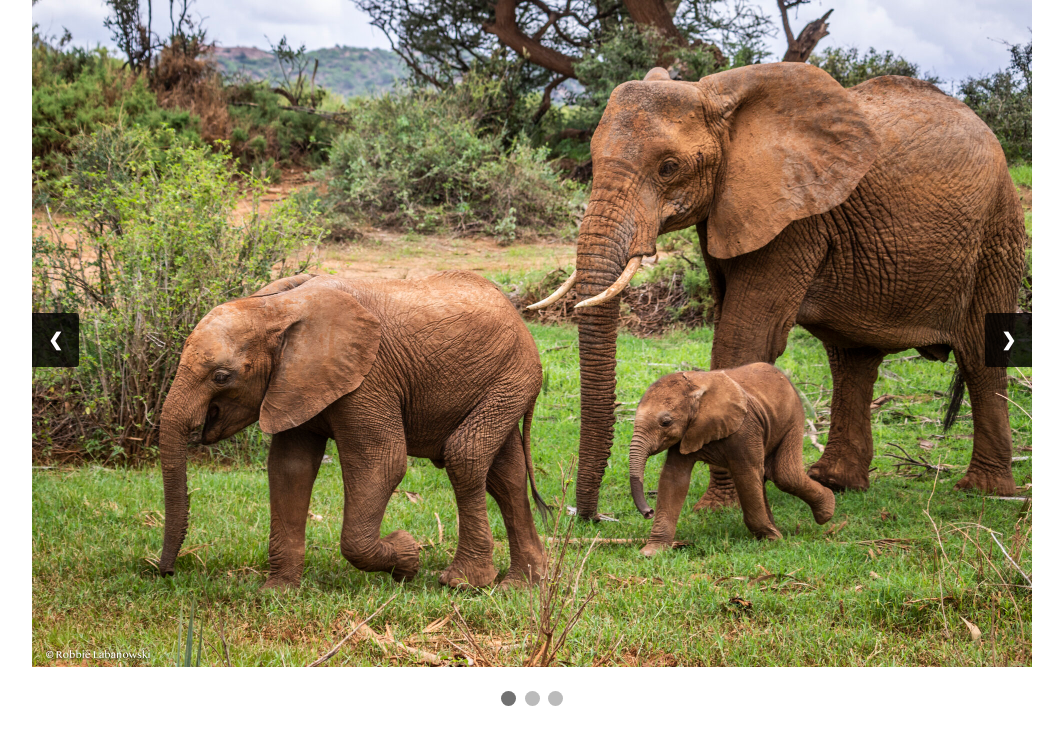
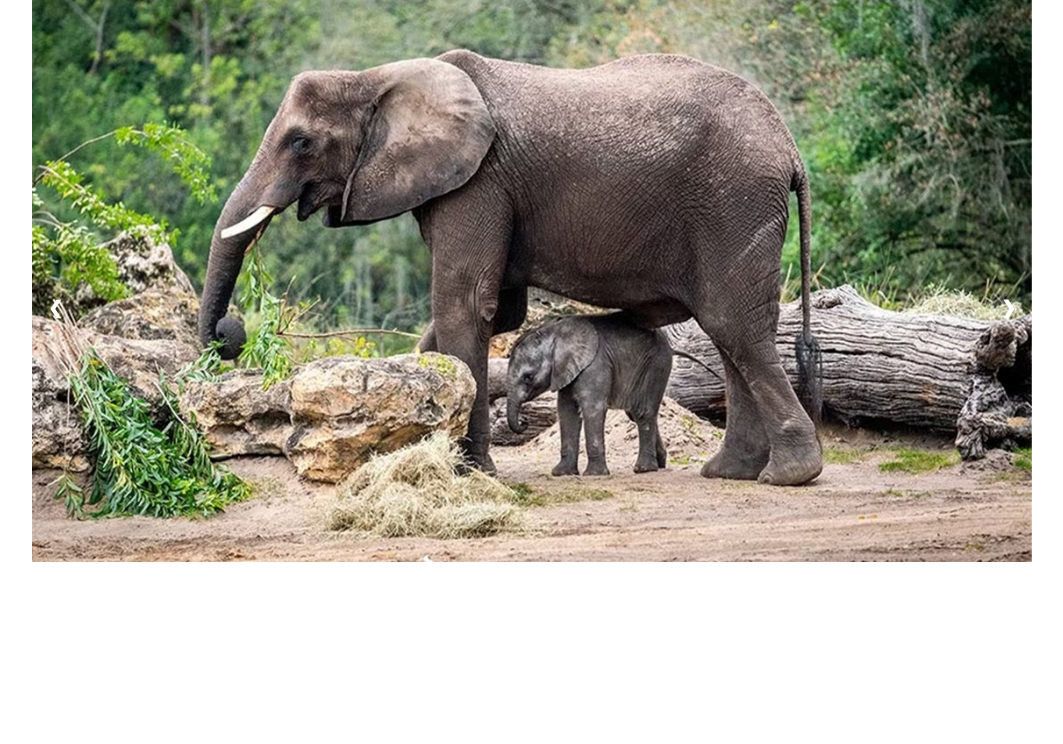
Before and after one commit to JBanks222/ux-quiz-2, a plain HTML site: page index.html in a window 1280 px wide. Shown: the whole page, without its empty margins (108-1171 px from the left). Drawn offline with Linux system fonts and the light colour scheme; files whose address does not match are found by name.

Commit message:
here we go again

```diff
--- a/index.html
+++ b/index.html
@@ -3,31 +3,26 @@
 <head>
     <meta charset="UTF-8">
     <meta name="viewport" content="width=device-width, initial-scale=1.0">
-    <title>CSS Slideshow</title>
-    <link rel="stylesheet" href="style.css">
+    <title>Image Slideshow</title>
+    <link rel="stylesheet" href="styles.css">
 </head>
 <body>
     <div class="slideshow-container">
-        <div class="slide fade">
-            <img src="C:/Users/sansi/Downloads/Quiz 2 UX/Images/blondie.jpg" alt="Blondie">
+        <div class="mySlides fade">
+            <img src="C:\Users\sansi\Downloads\Quiz 2 UX\Images\blondie.jpg" style="width:100%">
         </div>
-        <div class="slide fade">
-            <img src="C:/Users/sansi/Downloads/Quiz 2 UX/Images/wandi.jpg" alt="Wandi">
+        <div class="mySlides fade">
+            <img src="C:\Users\sansi\Downloads\Quiz 2 UX\Images\wandi.jpg" style="width:100%">
         </div>
-        <div class="slide fade">
-            <img src="C:/Users/sansi/Downloads/Quiz 2 UX/Images/Nandi.jpg" alt="Nandi">
+        <div class="mySlides fade">
+            <img src="C:\Users\sansi\Downloads\Quiz 2 UX\Images\blondie.jpg" style="width:100%">
         </div>
+        <!-- Add more slides as needed -->
 
         <a class="prev" onclick="plusSlides(-1)">&#10094;</a>
         <a class="next" onclick="plusSlides(1)">&#10095;</a>
     </div>
 
-    <div class="dot-container">
-        <span class="dot" onclick="currentSlide(1)"></span>
-        <span class="dot" onclick="currentSlide(2)"></span>
-        <span class="dot" onclick="currentSlide(3)"></span>
-    </div>
-
     <script src="script.js"></script>
 </body>
 </html>
--- a/script.js
+++ b/script.js
@@ -1,26 +1,19 @@
-let slideIndex = 1;
-showSlides(slideIndex);
+let slideIndex = 0;
+showSlides();
 
-function plusSlides(n) {
-    showSlides(slideIndex += n);
-}
-
-function currentSlide(n) {
-    showSlides(slideIndex = n);
-}
-
-function showSlides(n) {
+function showSlides() {
     let i;
-    let slides = document.getElementsByClassName("slide");
-    let dots = document.getElementsByClassName("dot");
-    if (n > slides.length) {slideIndex = 1}
-    if (n < 1) {slideIndex = slides.length}
+    const slides = document.getElementsByClassName("mySlides");
     for (i = 0; i < slides.length; i++) {
         slides[i].style.display = "none";
     }
-    for (i = 0; i < dots.length; i++) {
-        dots[i].className = dots[i].className.replace(" active", "");
-    }
-    slides[slideIndex-1].style.display = "block";
-    dots[slideIndex-1].className += " active";
+    slideIndex++;
+    if (slideIndex > slides.length) {slideIndex = 1}
+    slides[slideIndex - 1].style.display = "block";
+    setTimeout(showSlides, 3000); // Change image every 3 seconds
 }
+
+function plusSlides(n) {
+    slideIndex += n;
+    showSlides();
+}
--- a/style.css
+++ /dev/null
@@ -1,78 +0,0 @@
-* {
-    box-sizing: border-box;
-}
-
-body {
-    font-family: Arial, sans-serif;
-    margin: 0;
-}
-
-.slideshow-container {
-    max-width: 1000px;
-    position: relative;
-    margin: auto;
-}
-
-.slide {
-    display: none;
-}
-
-.slide img {
-    width: 100%;
-    height: auto;
-}
-
-.prev, .next {
-    cursor: pointer;
-    position: absolute;
-    top: 50%;
-    width: auto;
-    margin-top: -22px;
-    padding: 16px;
-    color: white;
-    font-weight: bold;
-    font-size: 18px;
-    transition: 0.6s ease;
-    border-radius: 0 3px 3px 0;
-    user-select: none;
-    background-color: rgba(0,0,0,0.8);
-}
-
-.next {
-    right: 0;
-    border-radius: 3px 0 0 3px;
-}
-
-.prev:hover, .next:hover {
-    background-color: rgba(0,0,0,0.9);
-}
-
-.dot-container {
-    text-align: center;
-    padding: 20px;
-}
-
-.dot {
-    cursor: pointer;
-    height: 15px;
-    width: 15px;
-    margin: 0 2px;
-    background-color: #bbb;
-    border-radius: 50%;
-    display: inline-block;
-    transition: background-color 0.6s ease;
-}
-
-.active, .dot:hover {
-    background-color: #717171;
-}
-
-.fade {
-    animation-name: fade;
-    animation-duration: 1.5s;
-}
-
-@keyframes fade {
-    from {opacity: .4}
-    to {opacity: 1}
-}
--- /dev/null
+++ b/styles.css
@@ -0,0 +1,42 @@
+body {
+    font-family: Arial, sans-serif;
+    margin: 0;
+    padding: 0;
+}
+
+.slideshow-container {
+    position: relative;
+    max-width: 1000px;
+    margin: auto;
+}
+
+.mySlides {
+    display: none;
+}
+
+img {
+    vertical-align: middle;
+}
+
+.prev, .next {
+    cursor: pointer;
+    position: absolute;
+    top: 50%;
+    width: auto;
+    padding: 16px;
+    color: white;
+    font-weight: bold;
+    font-size: 18px;
+    transition: 0.6s ease;
+    border-radius: 0 3px 3px 0;
+    user-select: none;
+}
+
+.next {
+    right: 0;
+    border-radius: 3px 0 0 3px;
+}
+
+.prev:hover, .next:hover {
+    background-color: rgba(0, 0, 0, 0.8);
+}
```
